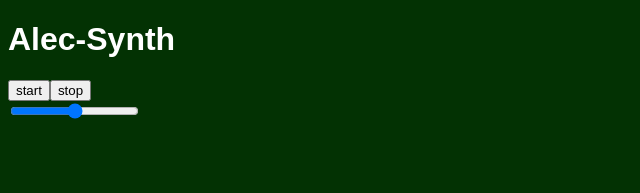
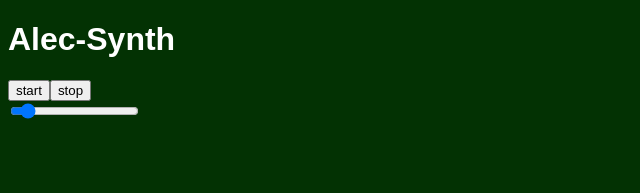
Before and after one commit to avenida714/alec-synth, a React (Vite) app: page / in a window 1280 px wide. Shown: the top 193 px of the page, without its empty margins (0-640 px from the left). Built offline with nearby package versions, Linux system fonts and the light colour scheme.

Commit message:
set value as state; import useState

```diff
--- a/src/App.jsx
+++ b/src/App.jsx
@@ -1,10 +1,11 @@
 import './App.scss'
 import Osc1 from './components/Osc1';
+import React from 'react';
+import { useState } from 'react';
 
 // create our audio context as one instance; our react state will match our web audio current state
 const actx = new AudioContext();
 
-//save our state, and update it in our audio context and react state
 
 //this is our out, think of it like an amp
 const out = actx.destination;
@@ -24,8 +25,11 @@ gain1.connect(out);
 
 function App() {
 
+  const [osc1Freq, setOsc1Freq] = useState(osc1.frequency.value);
+
   const changeFreqOsc1 = e => {
     const {value} = e.target;
+    setOsc1Freq(value);
     osc1.frequency.value = value;
   }
 
@@ -36,7 +40,7 @@ function App() {
       <h1>Alec-Synth</h1>
       <button onClick={() => osc1.start()}>start</button>
       <button onClick={() => osc1.stop()}>stop</button>
-      <Osc1 changeFreq={changeFreqOsc1}/>
+      <Osc1 changeFreq={changeFreqOsc1} freq={osc1Freq}/>
     </div>
     </>
   )
--- a/src/components/Osc1.jsx
+++ b/src/components/Osc1.jsx
@@ -1,9 +1,11 @@
 import React from 'react'
 
-function Osc1({changeFreq}) {
+function Osc1({changeFreq, freq}) {
   return (
     <div>
-      <input onChange={changeFreq}
+      <input
+      value={freq}
+      onChange={changeFreq}
       max="5000"
       type='range'
       id='frequency'></input>
```
